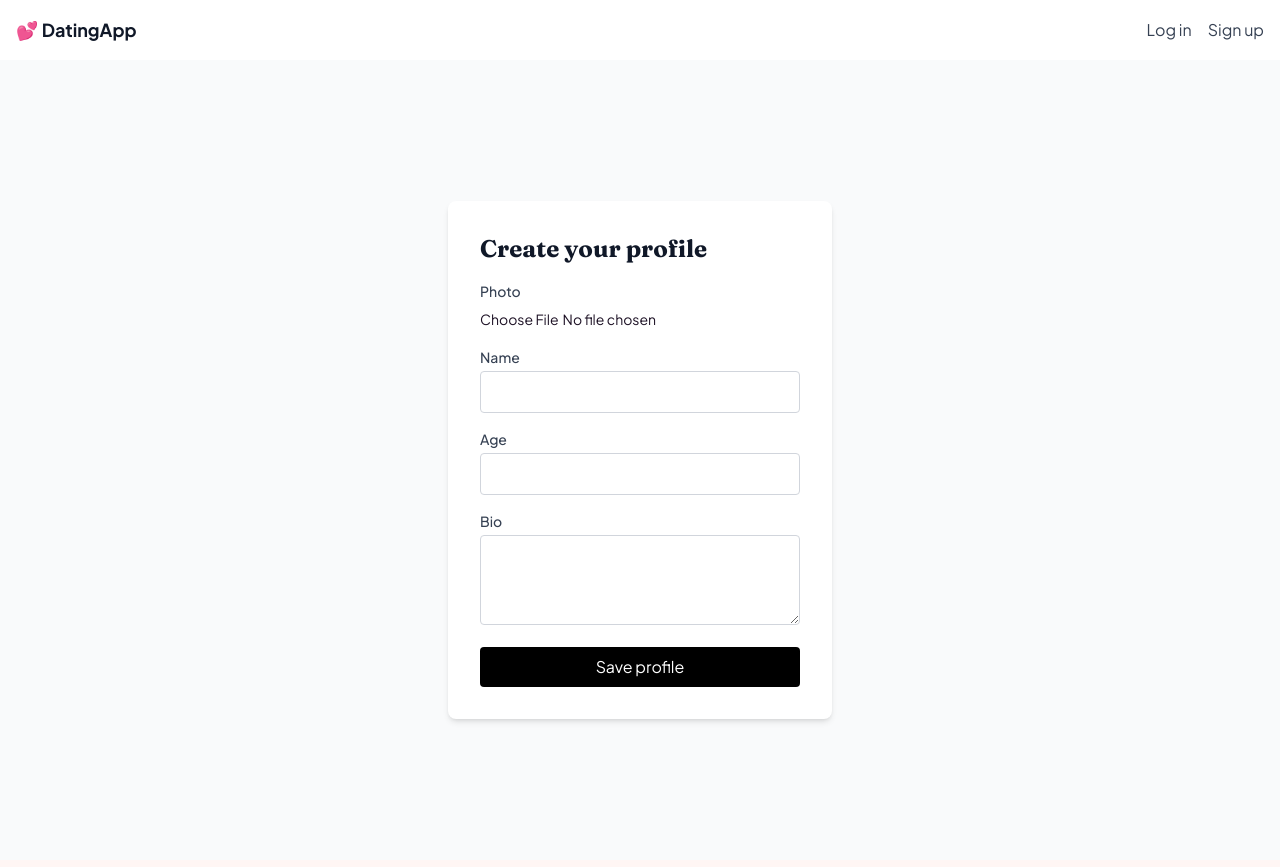
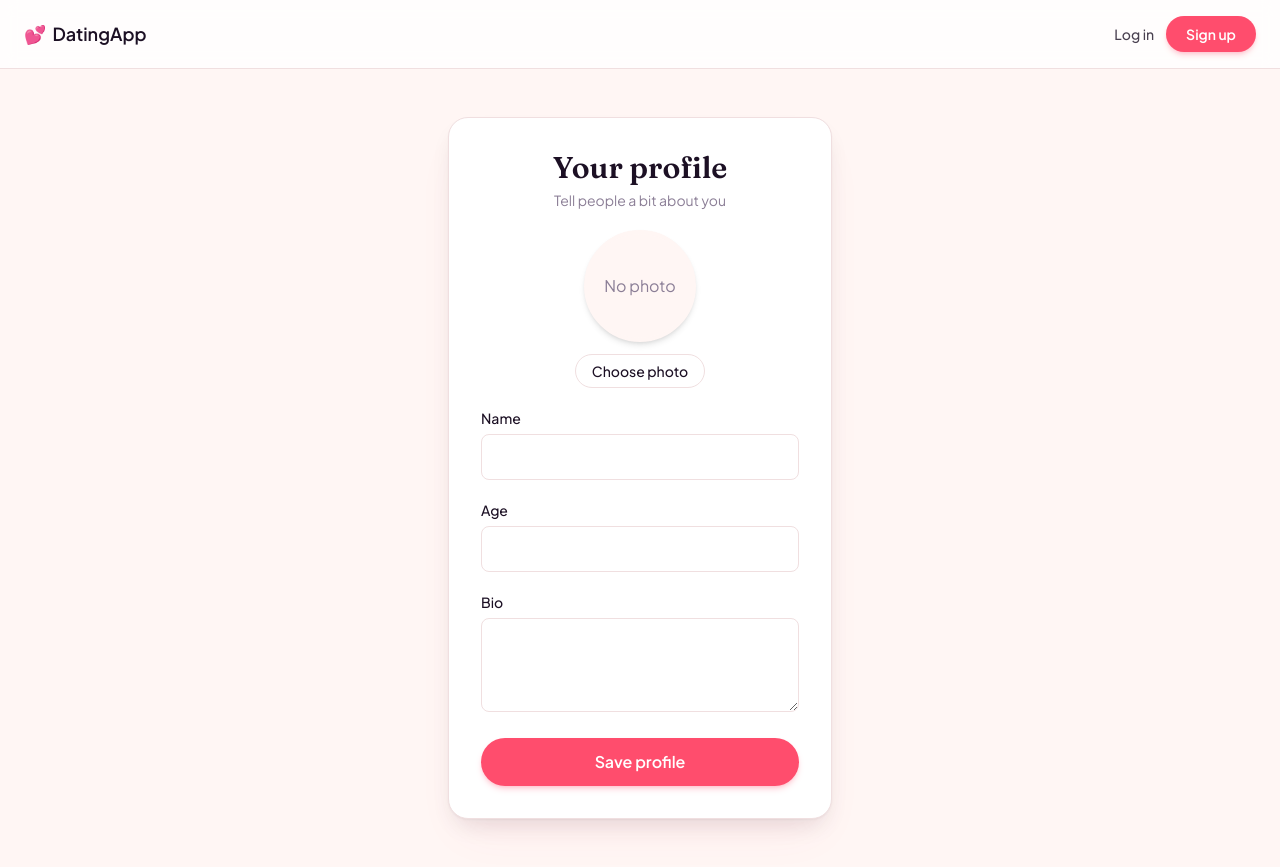
Before and after one commit to Saint202/dating-website, a Next.js app: page /profile in a window 1280 px wide. Built offline with nearby package versions, Linux system fonts and the light colour scheme; no server answers.

Commit message:
feat: polish login/signup pages with full-bleed blurred photo background, transparent navbar on auth pages

```diff
--- a/app/login/page.tsx
+++ b/app/login/page.tsx
@@ -34,10 +34,16 @@ export default function LoginPage() {
   };
 
   return (
-    <div className="flex min-h-[85vh] items-center justify-center bg-background px-4 py-12">
+    <div className="relative flex min-h-[85vh] items-center justify-center overflow-hidden px-4 py-12">
+      <div
+        className="fixed inset-0 bg-cover bg-center blur-sm scale-105"
+        style={{ backgroundImage: "url('/auth-photo.jpg')" }}
+      />
+      <div className="fixed inset-0 bg-background/60" />
+
       <form
         onSubmit={handleSubmit}
-        className="stack-card w-full max-w-sm space-y-5 p-8"
+        className="stack-card relative z-10 w-full max-w-sm space-y-5 p-8"
       >
         <div className="text-center">
           <h1 className="text-3xl font-semibold text-foreground">Welcome back</h1>
@@ -51,9 +57,7 @@ export default function LoginPage() {
         )}
 
         <div>
-          <label className="block text-sm font-medium text-foreground">
-            Email
-          </label>
+          <label className="block text-sm font-medium text-foreground">Email</label>
           <input
             type="email"
             required
@@ -64,9 +68,7 @@ export default function LoginPage() {
         </div>
 
         <div>
-          <label className="block text-sm font-medium text-foreground">
-            Password
-          </label>
+          <label className="block text-sm font-medium text-foreground">Password</label>
           <input
             type="password"
             required
--- a/app/profile/page.tsx
+++ b/app/profile/page.tsx
@@ -29,7 +29,6 @@ export default function ProfilePage() {
     try {
       let photoUrl = "";
 
-      // Step 1: upload photo if one was selected
       if (photoFile) {
         const formData = new FormData();
         formData.append("file", photoFile);
@@ -50,7 +49,6 @@ export default function ProfilePage() {
         photoUrl = uploadData.url;
       }
 
-      // Step 2: save profile data
       const profileRes = await fetch("/api/profile", {
         method: "POST",
         headers: { "Content-Type": "application/json" },
@@ -79,38 +77,49 @@ export default function ProfilePage() {
   };
 
   return (
-    <div className="flex min-h-screen items-center justify-center bg-gray-50 py-10">
+    <div className="flex min-h-[85vh] items-center justify-center bg-background px-4 py-12">
       <form
         onSubmit={handleSubmit}
-        className="w-full max-w-sm space-y-4 rounded-lg bg-white p-8 shadow-md"
+        className="stack-card w-full max-w-sm space-y-5 p-8"
       >
-        <h1 className="text-2xl font-bold text-gray-900">Create your profile</h1>
+        <div className="text-center">
+          <h1 className="text-3xl font-semibold text-foreground">Your profile</h1>
+          <p className="mt-1 text-sm text-muted">Tell people a bit about you</p>
+        </div>
 
         {error && (
-          <p className="rounded bg-red-50 p-2 text-sm text-red-600">{error}</p>
+          <p className="rounded-lg bg-coral/10 p-3 text-sm text-coral-dark">
+            {error}
+          </p>
         )}
 
-        <div>
-          <label className="block text-sm font-medium text-gray-700">
-            Photo
-          </label>
-          {preview && (
+        <div className="flex flex-col items-center gap-3">
+          <div className="relative h-28 w-28 overflow-hidden rounded-full border-4 border-background bg-background shadow-md">
+            {preview ? (
               <img
                 src={preview}
                 alt="Preview"
-              className="mt-2 h-32 w-32 rounded-full object-cover"
+                className="h-full w-full object-cover"
               />
+            ) : (
+              <div className="flex h-full w-full items-center justify-center text-muted">
+                No photo
+              </div>
             )}
+          </div>
+          <label className="cursor-pointer rounded-full border border-border bg-white px-4 py-1.5 text-sm font-medium text-foreground hover:bg-background">
+            Choose photo
             <input
               type="file"
               accept="image/*"
               onChange={handlePhotoChange}
-            className="mt-2 w-full text-sm"
+              className="hidden"
             />
+          </label>
         </div>
 
         <div>
-          <label className="block text-sm font-medium text-gray-700">
+          <label className="block text-sm font-medium text-foreground">
             Name
           </label>
           <input
@@ -118,12 +127,12 @@ export default function ProfilePage() {
             required
             value={name}
             onChange={(e) => setName(e.target.value)}
-            className="mt-1 w-full rounded border border-gray-300 p-2"
+            className="mt-1.5 w-full rounded-lg border border-border bg-white p-2.5 text-foreground focus:border-coral focus:outline-none focus:ring-2 focus:ring-coral/20"
           />
         </div>
 
         <div>
-          <label className="block text-sm font-medium text-gray-700">
+          <label className="block text-sm font-medium text-foreground">
             Age
           </label>
           <input
@@ -132,26 +141,26 @@ export default function ProfilePage() {
             min={18}
             value={age}
             onChange={(e) => setAge(e.target.value)}
-            className="mt-1 w-full rounded border border-gray-300 p-2"
+            className="mt-1.5 w-full rounded-lg border border-border bg-white p-2.5 text-foreground focus:border-coral focus:outline-none focus:ring-2 focus:ring-coral/20"
           />
         </div>
 
         <div>
-          <label className="block text-sm font-medium text-gray-700">
+          <label className="block text-sm font-medium text-foreground">
             Bio
           </label>
           <textarea
             value={bio}
             onChange={(e) => setBio(e.target.value)}
             rows={3}
-            className="mt-1 w-full rounded border border-gray-300 p-2"
+            className="mt-1.5 w-full rounded-lg border border-border bg-white p-2.5 text-foreground focus:border-coral focus:outline-none focus:ring-2 focus:ring-coral/20"
           />
         </div>
 
         <button
           type="submit"
           disabled={loading}
-          className="w-full rounded bg-black py-2 text-white disabled:opacity-50"
+          className="w-full rounded-full bg-coral py-3 font-semibold text-white shadow-md shadow-coral/25 transition hover:bg-coral-dark disabled:opacity-50"
         >
           {loading ? "Saving..." : "Save profile"}
         </button>
--- a/components/Navbar.tsx
+++ b/components/Navbar.tsx
@@ -1,24 +1,43 @@
 "use client";
 
 import Link from "next/link";
+import { usePathname } from "next/navigation";
 import { useSession, signOut } from "next-auth/react";
 
 export default function Navbar() {
   const { data: session, status } = useSession();
+  const pathname = usePathname();
+
+  const isAuthPage = pathname === "/login" || pathname === "/signup";
 
   if (status === "loading") return null;
 
+  const wrapperClass = isAuthPage
+    ? "absolute inset-x-0 top-0 z-20 flex items-center justify-between px-6 py-4"
+    : "flex items-center justify-between border-b border-border bg-white/80 px-6 py-4 backdrop-blur-sm";
+
+  const logoClass = isAuthPage
+    ? "flex items-center gap-1.5 text-lg font-semibold text-white drop-shadow-sm"
+    : "flex items-center gap-1.5 text-lg font-semibold text-foreground";
+
+  const linkClass = isAuthPage
+    ? "text-sm font-medium text-white/90 drop-shadow-sm hover:text-white"
+    : "text-sm font-medium text-foreground/80 hover:text-foreground";
+
   if (!session) {
     return (
-      <nav className="flex items-center justify-between bg-white p-4 shadow-sm">
-        <Link href="/" className="text-lg font-bold text-gray-900">
-          💕 DatingApp
+      <nav className={wrapperClass}>
+        <Link href="/" className={logoClass}>
+          <span>💕</span> DatingApp
         </Link>
-        <div className="flex gap-4">
-          <Link href="/login" className="text-gray-700 hover:underline">
+        <div className="flex items-center gap-3">
+          <Link href="/login" className={linkClass}>
             Log in
           </Link>
-          <Link href="/signup" className="text-gray-700 hover:underline">
+          <Link
+            href="/signup"
+            className="rounded-full bg-coral px-5 py-2 text-sm font-semibold text-white shadow-md shadow-coral/25 transition hover:bg-coral-dark"
+          >
             Sign up
           </Link>
         </div>
@@ -27,23 +46,17 @@ export default function Navbar() {
   }
 
   return (
-    <nav className="flex items-center justify-between bg-white p-4 shadow-sm">
-      <Link href="/browse" className="text-lg font-bold text-gray-900">
-        💕 DatingApp
+    <nav className={wrapperClass}>
+      <Link href="/browse" className={logoClass}>
+        <span>💕</span> DatingApp
       </Link>
-      <div className="flex items-center gap-4">
-        <Link href="/browse" className="text-gray-700 hover:underline">
-          Browse
-        </Link>
-        <Link href="/matches" className="text-gray-700 hover:underline">
-          Matches
-        </Link>
-        <Link href="/profile" className="text-gray-700 hover:underline">
-          Profile
-        </Link>
+      <div className="flex items-center gap-6">
+        <Link href="/browse" className={linkClass}>Browse</Link>
+        <Link href="/matches" className={linkClass}>Matches</Link>
+        <Link href="/profile" className={linkClass}>Profile</Link>
         <button
           onClick={() => signOut({ callbackUrl: "/" })}
-          className="rounded bg-gray-200 px-3 py-1 text-sm text-gray-700 hover:bg-gray-300"
+          className="rounded-full border border-white/40 px-4 py-1.5 text-sm font-medium text-white/90 backdrop-blur-sm transition hover:bg-white/10"
         >
           Log out
         </button>
```
Also changed, not shown: app/signup/page.tsx (+28 -14 lines), 1 other file (tests, documents, lock files or other folders). Lines whose indentation alone changed are shown as unchanged.
